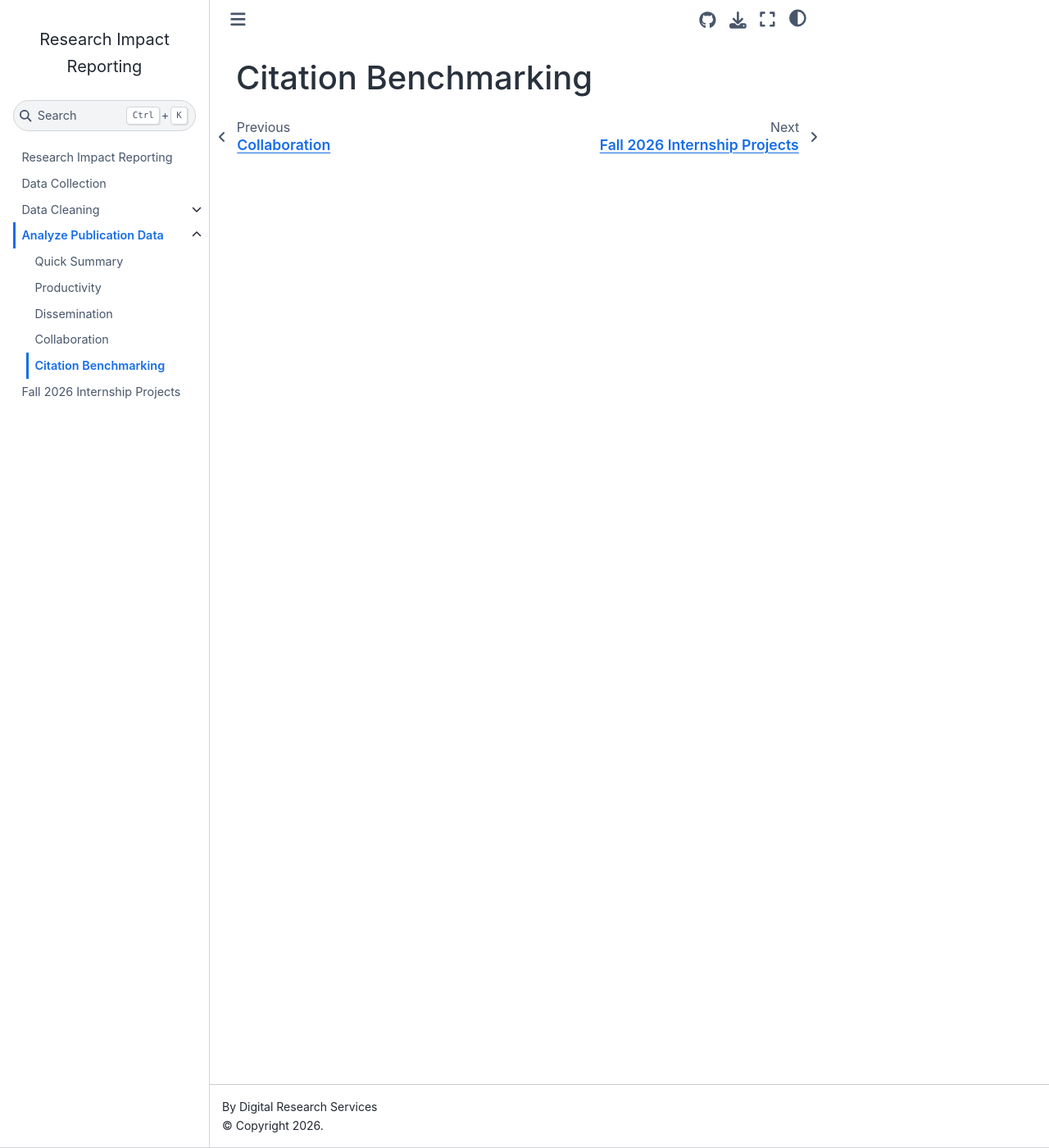
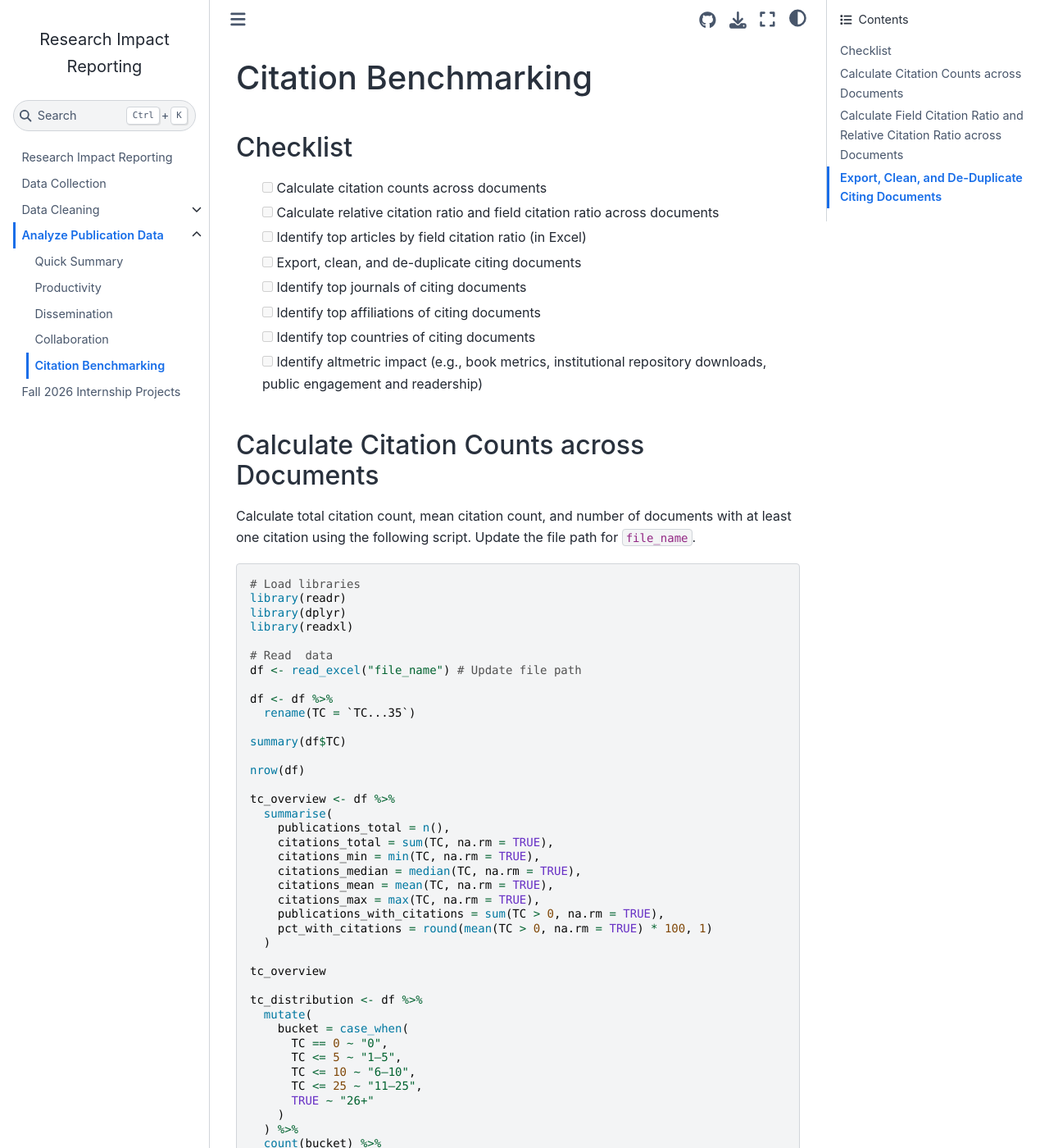
Before and after one commit to vvlooking/research-impact, a Jupyter Book: the page built from website/analyze-data-citation-benchmarking.md, in a window 1280 px wide and 1400 px high. Shown: the whole window at 82% size. Built offline with Jupyter Book 1.0.4 settings and Sphinx 7.4.7 and the Sphinx Book theme 1.1.4, drawn with Linux system fonts in a browser that asks for light colours; some of the changed text lies outside the part shown.

Commit message:
Update analyze-data-citation-benchmarking.md

````diff
--- a/website/analyze-data-citation-benchmarking.md
+++ b/website/analyze-data-citation-benchmarking.md
@@ -1 +1,156 @@
 # Citation Benchmarking
+
+## Checklist
+
+- [ ] Calculate citation counts across documents
+- [ ] Calculate relative citation ratio and field citation ratio across documents
+- [ ] Identify top articles by field citation ratio (in Excel)
+- [ ] Export, clean, and de-duplicate citing documents
+- [ ] Identify top journals of citing documents
+- [ ] Identify top affiliations of citing documents
+- [ ] Identify top countries of citing documents
+- [ ] Identify altmetric impact (e.g., book metrics, institutional repository downloads, public engagement and readership)
+
+## Calculate Citation Counts across Documents
+Calculate total citation count, mean citation count, and number of documents with at least one citation using the following script. Update the file path for `file_name`.
+
+```r
+# Load libraries
+library(readr)
+library(dplyr)
+library(readxl)
+
+# Read  data
+df <- read_excel("file_name") # Update file path
+
+df <- df %>%
+  rename(TC = `TC...35`)
+
+summary(df$TC)
+
+nrow(df)
+
+tc_overview <- df %>%
+  summarise(
+    publications_total = n(),
+    citations_total = sum(TC, na.rm = TRUE),
+    citations_min = min(TC, na.rm = TRUE),
+    citations_median = median(TC, na.rm = TRUE),
+    citations_mean = mean(TC, na.rm = TRUE),
+    citations_max = max(TC, na.rm = TRUE),
+    publications_with_citations = sum(TC > 0, na.rm = TRUE),
+    pct_with_citations = round(mean(TC > 0, na.rm = TRUE) * 100, 1)
+  )
+
+tc_overview
+
+tc_distribution <- df %>%
+  mutate(
+    bucket = case_when(
+      TC == 0 ~ "0",
+      TC <= 5 ~ "1–5",
+      TC <= 10 ~ "6–10",
+      TC <= 25 ~ "11–25",
+      TRUE ~ "26+"
+    )
+  ) %>%
+  count(bucket) %>%
+
+  mutate(percent = round(n / sum(n) * 100, 1))
+
+tc_distribution
+```
+
+## Calculate Field Citation Ratio and Relative Citation Ratio across Documents
+Use the following script to calculate field citation ratio and relative citation ratio for available documents. Update the file path for `file_name`.
+
+```r
+# Load libraries
+library(dplyr)
+library(readxl)
+
+# Read file
+df <- read_excel("file_name") # Update file name
+
+# Make sure metrics are numeric
+df <- df %>%
+  mutate(
+    TC  = as.numeric(TC),
+    RCR = as.numeric(RCR),
+    FCR = as.numeric(FCR)
+  )
+
+# Overview function
+metric_overview <- function(data, col, positive_threshold = 0) {
+  data %>%
+    summarise(
+      publications_total = n(),
+      metric_total   = sum({{ col }}, na.rm = TRUE),
+      metric_min     = min({{ col }}, na.rm = TRUE),
+      metric_median  = median({{ col }}, na.rm = TRUE),
+      metric_mean    = mean({{ col }}, na.rm = TRUE),
+      metric_max     = max({{ col }}, na.rm = TRUE),
+      publications_with_value = sum({{ col }} > positive_threshold, na.rm = TRUE),
+      pct_with_value = round(mean({{ col }} > positive_threshold, na.rm = TRUE) * 100, 1)
+    )
+}
+
+# Distribution function
+metric_distribution <- function(data, col, type = c("tc", "ratio")) {
+  type <- match.arg(type)
+
+  if (type == "tc") {
+    data %>%
+      mutate(
+        bucket = case_when(
+          is.na({{ col }}) ~ "Missing",
+          {{ col }} == 0 ~ "0",
+          {{ col }} <= 5 ~ "1–5",
+          {{ col }} <= 10 ~ "6–10",
+          {{ col }} <= 25 ~ "11–25",
+          TRUE ~ "26+"
+        )
+      ) %>%
+      count(bucket) %>%
+      mutate(percent = round(n / sum(n) * 100, 1))
+  } else {
+    data %>%
+      mutate(
+        bucket = case_when(
+          is.na({{ col }}) ~ "Missing",
+          {{ col }} == 0 ~ "0",
+          {{ col }} < 1 ~ "<1.0",
+          {{ col }} < 2 ~ "1.0–<2.0",
+          {{ col }} < 5 ~ "2.0–<5.0",
+          {{ col }} < 10 ~ "5.0–<10.0",
+          TRUE ~ "10+"
+        )
+      ) %>%
+      count(bucket) %>%
+      mutate(percent = round(n / sum(n) * 100, 1))
+  }
+}
+
+# TC
+tc_overview <- metric_overview(df, TC)
+tc_distribution <- metric_distribution(df, TC, type = "tc")
+
+# RCR
+rcr_overview <- metric_overview(df, RCR)
+rcr_distribution <- metric_distribution(df, RCR, type = "ratio")
+
+# FCR
+fcr_overview <- metric_overview(df, FCR)
+fcr_distribution <- metric_distribution(df, FCR, type = "ratio")
+
+tc_overview
+rcr_overview
+fcr_overview
+
+tc_distribution
+rcr_distribution
+fcr_distribution
+```
+
+## Export, Clean, and De-Duplicate Citing Documents
+Export citing documents from Scopus, Web of Science and Dimensions. Follow the steps on the Data Cleaning webpage to prepare the citing documents for analysis. After the data has been prepared, create a duplicate copy of the file and delete self-citations.
````
